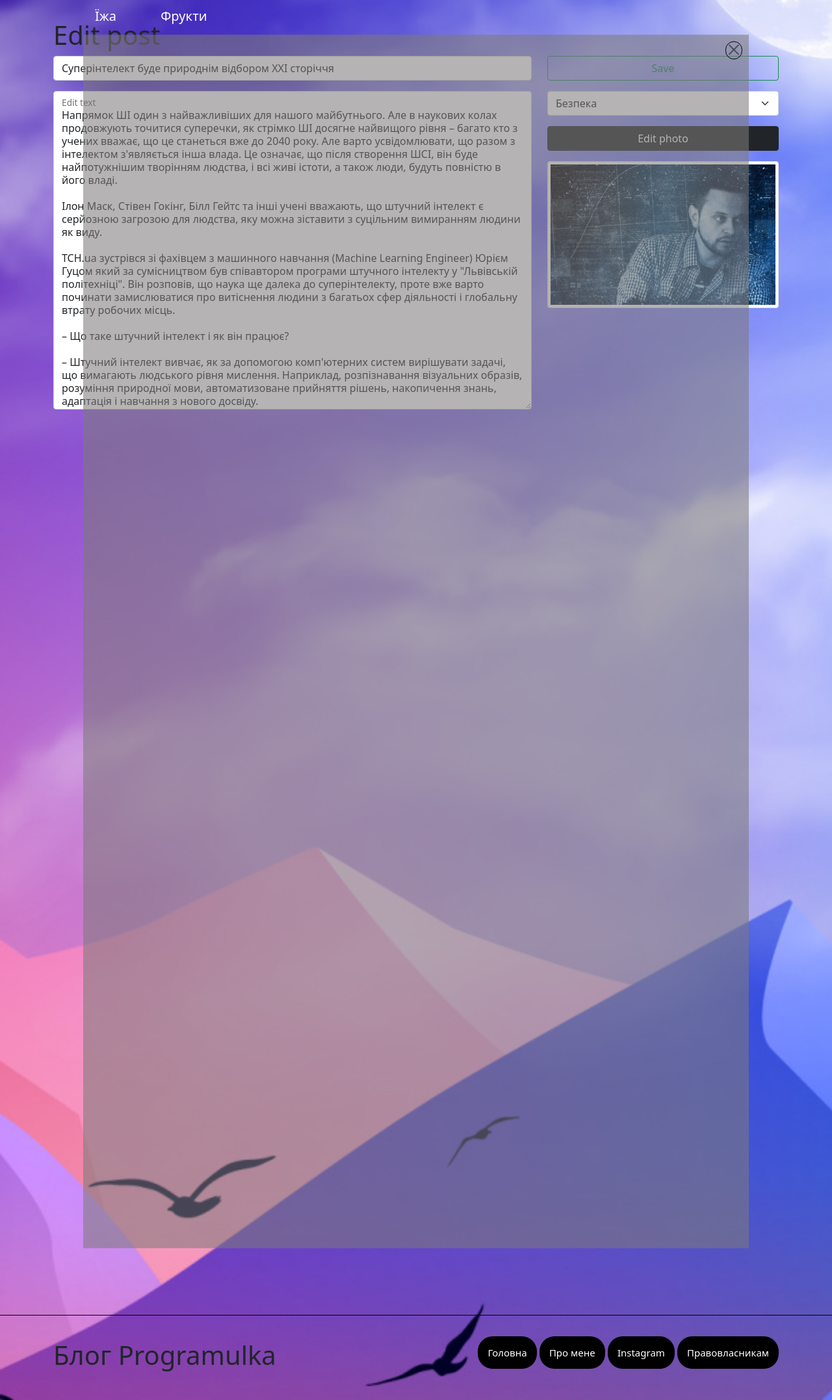
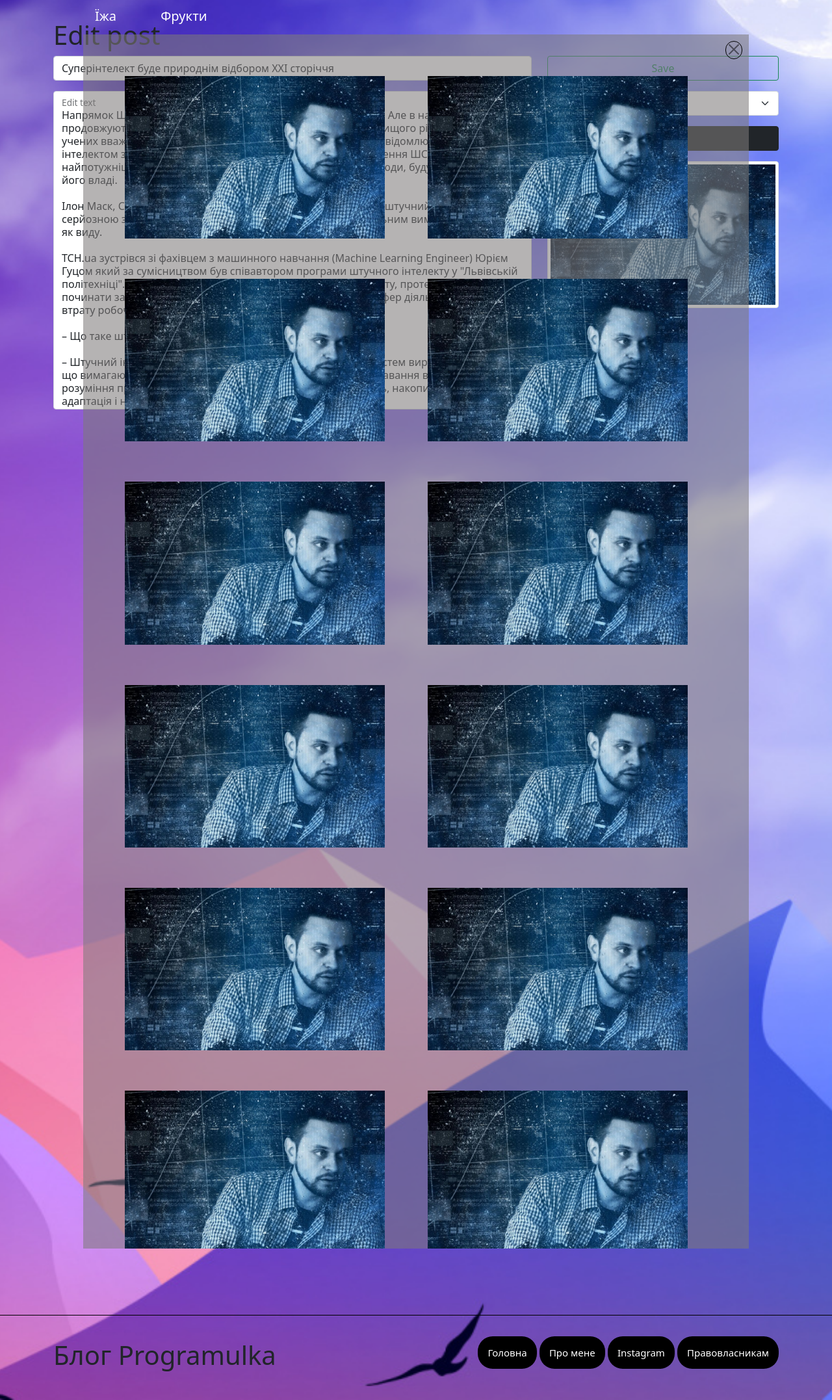
Before and after one commit to programulkaschool/BlogPHP, a PHP site: page /edit.php?id=1 in a window 1280 px wide. Shown: the part 180-2334 px from the top of the page at 65% size. Run offline with PHP 8.4, Linux system fonts and the light colour scheme; data comes from the database, SQL or seed files in the repository.

Commit message:
add galeru-phot part2

```diff
--- a/css/style.css
+++ b/css/style.css
@@ -119,7 +119,7 @@ body {
     background-size: cover;
 }
 
-body a{
+body a {
     color: #000;
     text-decoration: none;
 }
@@ -176,7 +176,8 @@ h6 {
     font-size: 12px;
     font-weight: bold;
 }
-.header__top__logo h1{
+
+.header__top__logo h1 {
     color: #000;
 }
 
@@ -302,9 +303,10 @@ h6 {
     margin-bottom: 30px;
 }
 
-.block>h3{
+.block>h3 {
     color: #000;
 }
+
 .block>a {
     font-size: 20px;
     color: #000;
@@ -407,7 +409,8 @@ h6 {
     font-size: 16px;
     outline: none;
 }
-.form_controlmy{
+
+.form_controlmy {
     width: 100%;
     padding: 10px;
     font-size: 16px;
@@ -522,24 +525,26 @@ h6 {
     font-size: 18px;
 }
 
-.wrapper{
+.wrapper {
     min-height: calc(100vh - 131px);
     max-width: auto;
 }
 
-.content_left .form-floating>.form-control:focus, .form-floating>.form-control:not(:placeholder-shown){
+.content_left .form-floating>.form-control:focus,
+.form-floating>.form-control:not(:placeholder-shown) {
     height: 490px;
 }
 
-.wid_and_heig{
+.wid_and_heig {
     width: 100%;
     margin-bottom: 16px;
 }
 
-.margin_select_categorie{
+.margin_select_categorie {
     margin-bottom: 16px;
 }
-.efect{
+
+.efect {
     width: 100%;
 }
 
@@ -554,9 +559,10 @@ max-width: auto;
     height: 80%;
     background-color: rgba(126, 122, 122, 0.568);
     z-index: 9999;
+    overflow-y: scroll;
 }
 
-  .exit{
+.exit {
     position: absolute;
     top: 10px;
     right: 10px;
@@ -564,8 +570,20 @@ max-width: auto;
     border-radius: 100px;
 }
 
-  .galery_img{
+.ful_galery_img {
     padding: 33px;
     width: 100%;
     height: 100%;
 }
+
+.galeri_img {
+    max-width: 400px;
+    max-height: 400px;
+    margin: 31px;
+}
+
+.galeri_img:hover {
+    transform: scale(1.2);
+    border: 2px solid yellow;
+    box-shadow: 0 0 5px yellow;
+}
--- a/edit.php
+++ b/edit.php
@@ -49,20 +49,34 @@
 
                         ?>
 
-                            <option value="<?php echo $cat["id"] ?>" <?php echo $selected_categories;?>><?php echo $cat["title"]; ?> </option>
+                            <option value="<?php echo $cat["id"] ?>" <?php echo $selected_categories; ?>><?php echo $cat["title"]; ?> </option>
                         <?php }; ?>
                     </select>
-
-                    <button type="button" class="btn btn-dark wid_and_heig">Edit photo</button>
+             <button type="button" class="btn btn-dark wid_and_heig">Edit photo</button>
 
 
 
-                    <div class="galer_photo_fon">
-                   <div class="exit"> <button type="button" class="btn-close" aria-label="Close"></button></div>
 
-                   <div class="galery_img">
+                    <div class="galer_photo_fon" >
 
-                   </div>
+                        <div class="exit"> <button type="button" class="btn-close" aria-label="Close"></button></div>
+
+                        <div class="ful_galery_img">
+                            <img src="/img/<?php echo $articles_edit_post['img'] ?>" class="galeri_img">
+                            <img src="/img/<?php echo $articles_edit_post['img'] ?>" class="galeri_img">
+                            <img src="/img/<?php echo $articles_edit_post['img'] ?>" class="galeri_img">
+                            <img src="/img/<?php echo $articles_edit_post['img'] ?>" class="galeri_img">
+                            <img src="/img/<?php echo $articles_edit_post['img'] ?>" class="galeri_img">
+                            <img src="/img/<?php echo $articles_edit_post['img'] ?>" class="galeri_img">
+                            <img src="/img/<?php echo $articles_edit_post['img'] ?>" class="galeri_img">
+                            <img src="/img/<?php echo $articles_edit_post['img'] ?>" class="galeri_img">
+                            <img src="/img/<?php echo $articles_edit_post['img'] ?>" class="galeri_img">
+                            <img src="/img/<?php echo $articles_edit_post['img'] ?>" class="galeri_img">
+                            <img src="/img/<?php echo $articles_edit_post['img'] ?>" class="galeri_img">
+                            <img src="/img/<?php echo $articles_edit_post['img'] ?>" class="galeri_img">
+
+                        </div>
+
 
                     </div>
 
```
Also changed, not shown: js/javascriopt.js (line endings or trailing spaces). Lines whose indentation alone changed are shown as unchanged.
